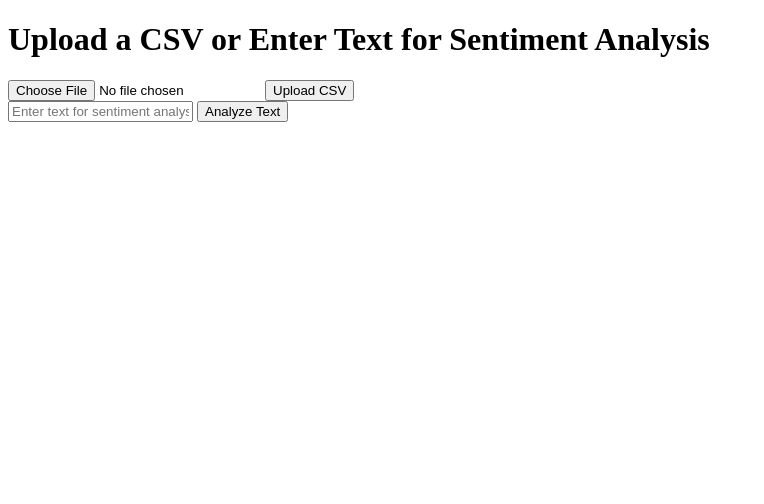
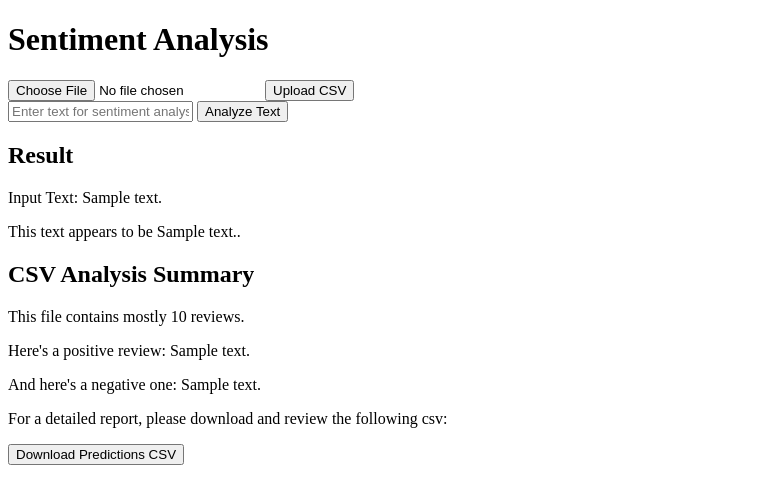
Before and after one commit to EVULBAD/Mood-Sleuth, a Flask app: template templates/index.html in a window 1280 px wide. Shown: the top 504 px of the page, without its empty margins (0-764 px from the left). Run offline with Flask 3, Linux system fonts and the light colour scheme; the template is opened without the code that fills it: most values are stand-ins (such as "Sample title", 1, 10 or a date in 2020); parts of the project's set-up code (start-up, migrations or seed data) failed here and were passed over.

Commit message:
Web app displays analysis on index Index now updates with analysis information instead of loading new pages. Text analysis is accepted and analyzed as a single result. CSVs can be uploaded, analyzed in their entirety, summarize the report, and then offer a CSV download to review the results.

```diff
--- a/app.py
+++ b/app.py
@@ -3,8 +3,9 @@ import pandas as pd
 import os
 import joblib
 
-from flask import Flask, render_template, request, redirect, url_for
+from flask import Flask, render_template, request, redirect, url_for, send_file
 from sentiment_analysis import preprocess, rating_to_sentiment
+from io import BytesIO
 
 # Load the model and vectorizer
 logreg_model = joblib.load('sentiment_model.joblib')
@@ -58,26 +59,54 @@ def home():
                 # Perform sentiment analysis on reviews.
                 df['Preprocessed'] = df['Review'].apply(preprocess)
                 X_vec = vectorizer.transform(df['Preprocessed'])
-                df['Predicted Rating'] = logreg_model.predict(X_vec)
-                # Perform EDA
-                summary = df.describe()
-                # summary = summary.drop(['top', 'freq', 'unique'])
-                # Render the EDA results template with predictions.
-                return render_template('results.html', summary=summary.to_html(), predictions=df[['Review', 'Predicted Rating']].to_html())
-
+                df['Rating'] = logreg_model.predict(X_vec)
+                # Calculate mean predicted rating.
+                mean_predicted_rating = df['Rating'].mean()
+                avg_sentiment = rating_to_sentiment(round(mean_predicted_rating))
+                # Select one review rated 5 and one review rated 1.
+                example_positive_review = df[df['Rating'] == 5].sample(1)['Review'].values[0] if not df[df['Rating'] == 5].empty else "No positive reviews found."
+                example_negative_review = df[df['Rating'] == 1].sample(1)['Review'].values[0] if not df[df['Rating'] == 1].empty else "No negative reviews found."
+                # Prepare CSV for download.
+                predictions_csv = df[['Review', 'Rating']].to_csv(index=False)
             else:
                 return "File invalid. Please only upload csv."
         elif 'text_input' in request.form:
-            # Text input handling
+            # Text input handling.
             input_text = request.form['text_input']
             preprocessed_text = preprocess(input_text)
             input_vector = vectorizer.transform([preprocessed_text])
-            predicted_rating = logreg_model.predict(input_vector)[0]
+            predicted_rating_int = logreg_model.predict(input_vector)[0]
+            predicted_rating_text = rating_to_sentiment(predicted_rating_int)
 
-            # Render a template to show the result
-            return render_template('single_result.html', input_text=input_text, predicted_rating=predicted_rating)
+            # Render the result on the same page.
+            return render_template('index.html', input_text=input_text, predicted_rating_int=predicted_rating_int, predicted_rating_text=predicted_rating_text)
+
+        return render_template(
+            'index.html',
+            avg_sentiment = avg_sentiment,
+            example_positive_review = example_positive_review,
+            example_negative_review = example_negative_review,
+            predictions_csv = predictions_csv
+        )
 
     return render_template('index.html')
 
+@app.route('/download_predictions', methods=['POST'])
+def download_predictions():
+    # Retrieve the CSV content from the form.
+    csv_content = request.form.get('predictions_csv')
+
+    # Prepare the CSV file for download.
+    output = BytesIO()
+    output.write(csv_content.encode('utf-8'))
+    output.seek(0)
+
+    return send_file(
+        output,
+        as_attachment=True,
+        download_name='predictions.csv',
+        mimetype='text/csv'
+    )
+
 if __name__ == '__main__':
     app.run(debug=True)
--- a/templates/index.html
+++ b/templates/index.html
@@ -5,7 +5,13 @@
     <title>Sentiment Analysis</title>
 </head>
 <body>
-<h1>Upload a CSV or Enter Text for Sentiment Analysis</h1>
+<h1>Sentiment Analysis</h1>
+
+<!-- Display errors if any -->
+{% if error %}
+<p style="color: red;">{{ error }}</p>
+{% endif %}
+
 <!-- File Upload Form -->
 <form action="/" method="post" enctype="multipart/form-data">
     <input type="file" name="file">
@@ -17,5 +23,27 @@
     <input type="text" name="text_input" placeholder="Enter text for sentiment analysis">
     <input type="submit" value="Analyze Text">
 </form>
+
+<!-- Display text analysis result -->
+{% if input_text %}
+<h2>Result</h2>
+<p>Input Text: {{ input_text }}</p>
+<p>This text appears to be {{ predicted_rating_text }}.</p>
+{% endif %}
+
+<!-- Display CSV analysis results -->
+{% if avg_sentiment %}
+<h2>CSV Analysis Summary</h2>
+<p>This file contains mostly {{ avg_sentiment }} reviews.</p>
+<p>Here's a positive review: {{ example_positive_review }}</p>
+<p>And here's a negative one: {{ example_negative_review }}</p>
+<p>For a detailed report, please download and review the following csv:</p>
+
+<!-- Download CSV button -->
+<form action="/download_predictions" method="post">
+    <input type="hidden" name="predictions_csv" value="{{ predictions_csv }}">
+    <input type="submit" value="Download Predictions CSV">
+</form>
+{% endif %}
 </body>
 </html>
```
